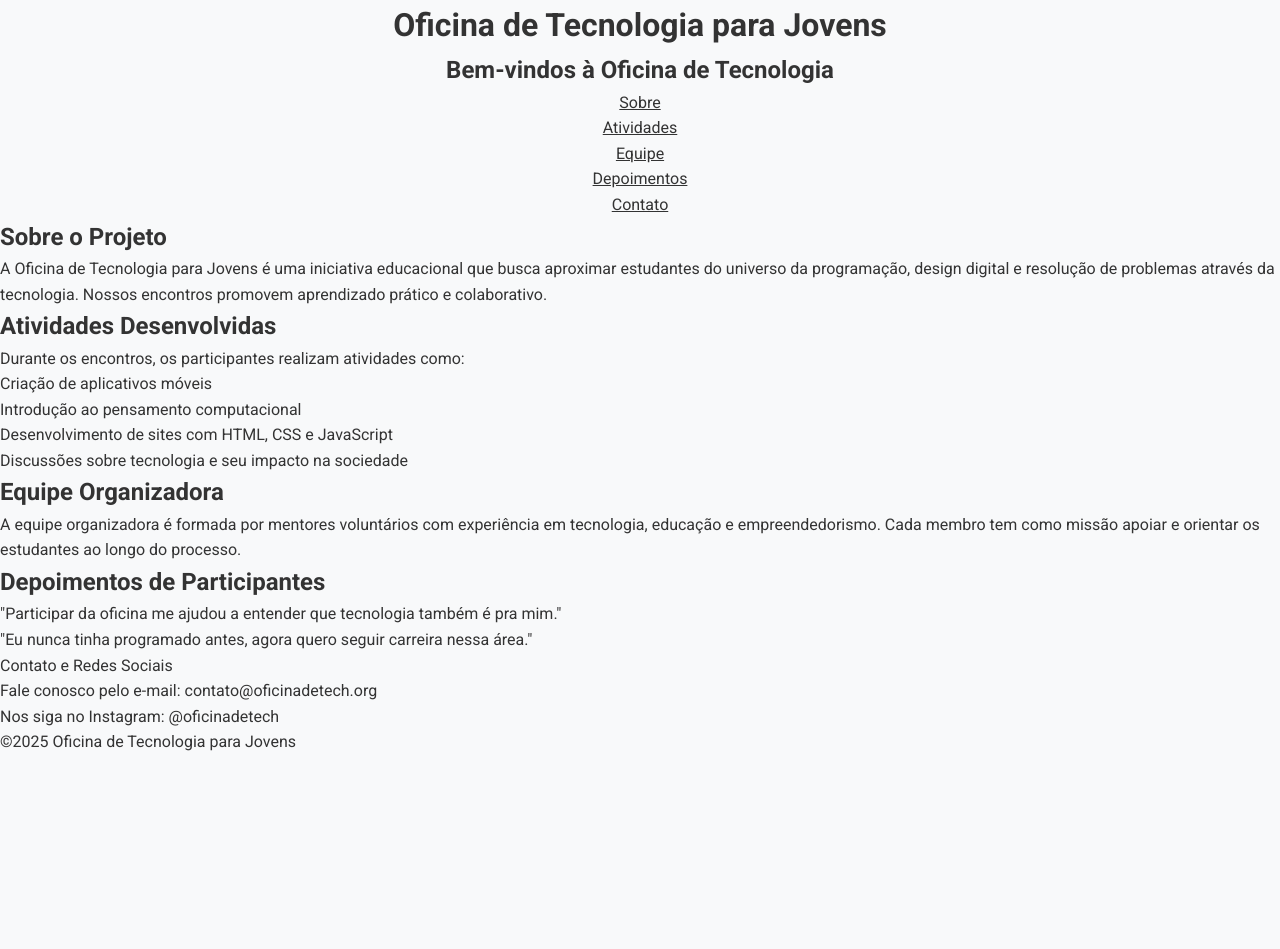
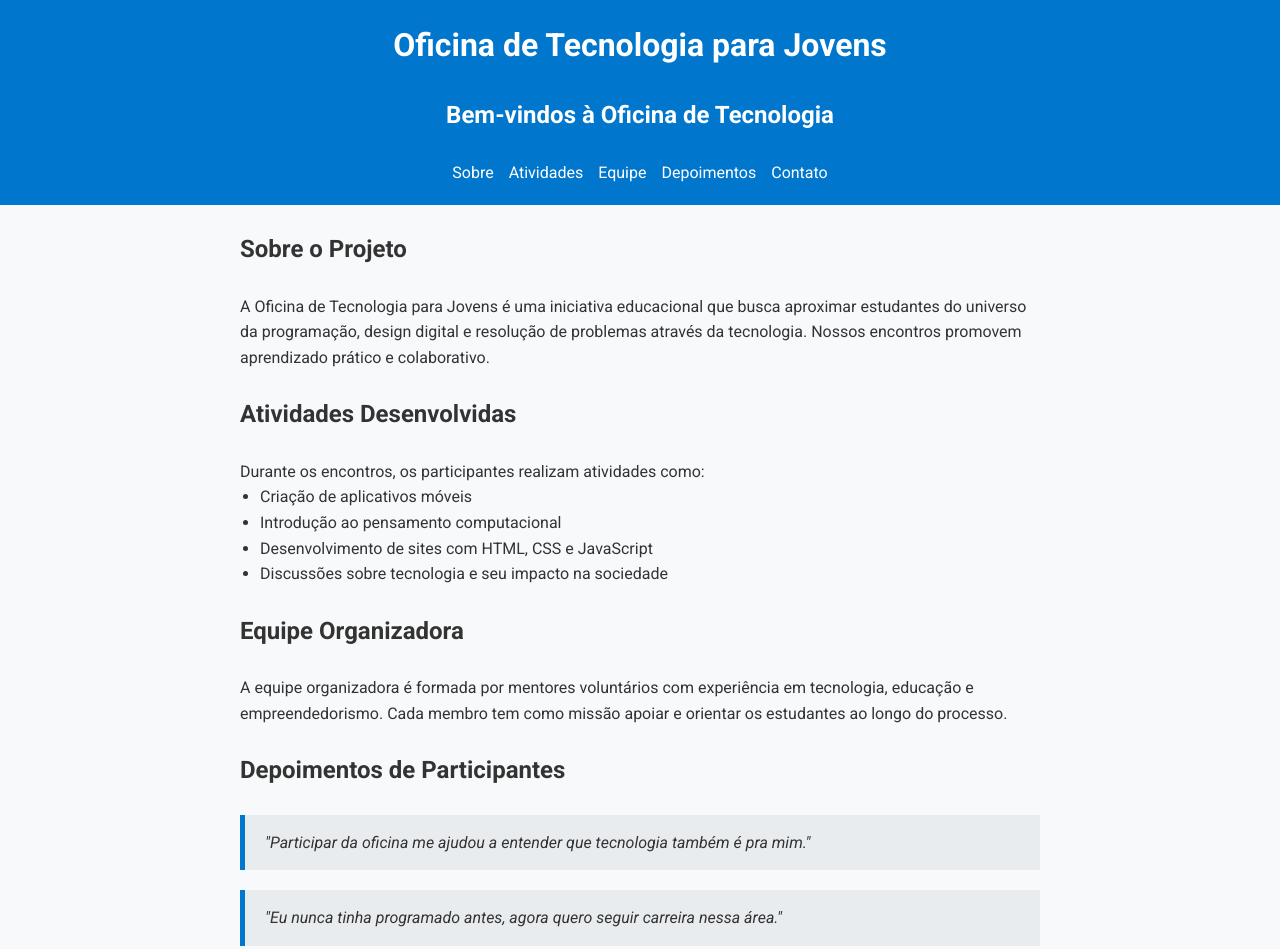
Before and after one commit to IFSPBRA-LPW/tags-semanticas-LauraNizolli, a plain HTML site: page index.html in a window 1280 px wide. Shown: the top 949 px of the page. Before the commit the page ends 800 px from the top, so only its background shows below. Drawn offline with Linux system fonts and the light colour scheme.

Commit message:
estilização do site

```diff
--- a/index.html
+++ b/index.html
@@ -7,18 +7,16 @@
     <link rel="stylesheet" href="./styles/index.css">
 </head>
 <body>
-    <!-- Laura Nizolli e Yasmin Ferreira-->
-
-    <header>
+    <header class="header-container">
         <h1>Oficina de Tecnologia para Jovens <br></h1>
         <h2>Bem-vindos à Oficina de Tecnologia</h2>
         <nav>
             <ul>
-                <li><a href="#sobre">Sobre</a></li>
-                <li><a href="#atividades">Atividades</a></li>
-                <li><a href="#equipe">Equipe</a></li>
-                <li><a href="#depoimentos">Depoimentos</a></li>
-                <li><a href="#contato">Contato</a></li>
+                <li><a class="link" href="#sobre">Sobre</a></li>
+                <li><a class="link" href="#atividades">Atividades</a></li>
+                <li><a class="link" href="#equipe">Equipe</a></li>
+                <li><a class="link" href="#depoimentos">Depoimentos</a></li>
+                <li><a class="link" href="#contato">Contato</a></li>
             </ul>
         </nav>
     </header>
@@ -35,7 +33,7 @@
     <section id="atividades">
             <h2>Atividades Desenvolvidas</h2>
             <p>Durante os encontros, os participantes realizam atividades como:</p>
-            <ul>
+            <ul class="list-main">
                 <li>Criação de aplicativos móveis</li>
                 <li>Introdução ao pensamento computacional</li>
                 <li>Desenvolvimento de sites com HTML, CSS e JavaScript</li>
@@ -50,16 +48,16 @@
     </section>
     <section id="Depoimentos">
         <h2>Depoimentos de Participantes</h2>
-        <blockquote>
+        <blockquote class="citacoes">
             "Participar da oficina me ajudou a entender que tecnologia também é pra mim."
         </blockquote>
-        <blockquote>
+        <blockquote class="citacoes">
             "Eu nunca tinha programado antes, agora quero seguir carreira nessa área."
         </blockquote>
     </section>
     </main>
     <footer id="contato">
-            Contato e Redes Sociais<br>
+            <h3>Contato e Redes Sociais</h3>
             Fale conosco pelo e-mail: contato@oficinadetech.org<br>
             Nos siga no Instagram: @oficinadetech<br>
             &copy;2025 Oficina de Tecnologia para Jovens<br>
--- a/styles/index.css
+++ b/styles/index.css
@@ -1,20 +1,77 @@
-@import url('https://fonts.googleapis.com/css2?family=Roboto:ital,wght@0,100..900;1,100..900&display=swap');
+@import url("https://fonts.googleapis.com/css2?family=Roboto:ital,wght@0,100..900;1,100..900&display=swap");
 
-/* Estilização Global */
+/* Fonte básica e reset */
+* {
+  font-family: "Roboto", sans-serif;
+  line-height: 1.6;
+  margin: 0;
+  padding: 0;
 
-*{
-    font-family: "Roboto", sans-serif;
-    background-color: #f8f9fa;
-    color: #333333;
-    line-height: 1.6;
-    margin: 0;
-    padding: 0;
 }
 
-/* Estilização do Header */
+body{
+    background-color: #f8f9fa;
+    color: #333;
+}
 
-header{
-    background-color: #0077cc;
+main{
+    max-width:800px;
+    margin: auto;
+}
+
+/* Cabeçalho */
+.header-container {
+  background-color: #0077cc;
+  color: white;
+  padding: 20px;
+  text-align: center;
+}
+
+.link{
     color: white;
+    text-decoration: none;
+}
+
+.link:hover{
+    color:rgb(100, 224, 255);
+}
+
+.link:visited{
+    color:rgb(100, 224, 255);
+}
+
+nav ul{
+    list-style: none;
+    display: flex;
+    justify-content: center;
+    gap: 15px;
+}
+
+h2{
+    margin: 25px 0;
+}
+
+.list-main{
+    margin-left: 20px
+}
+
+.citacoes{
+    background-color: #e9ecef;
+    font-style: italic;
+    border-left: 5px solid #0077cc;
+    margin: 20px 0;
+    padding: 15px 20px;
+
+}
+
+footer{
+    background-color: #343a40;
+    color: white;
+    padding: 20px;
+    margin-top: 40px;
     text-align: center;
 }
+
+footer h3{
+    margin-bottom: 10px;
+}
```
